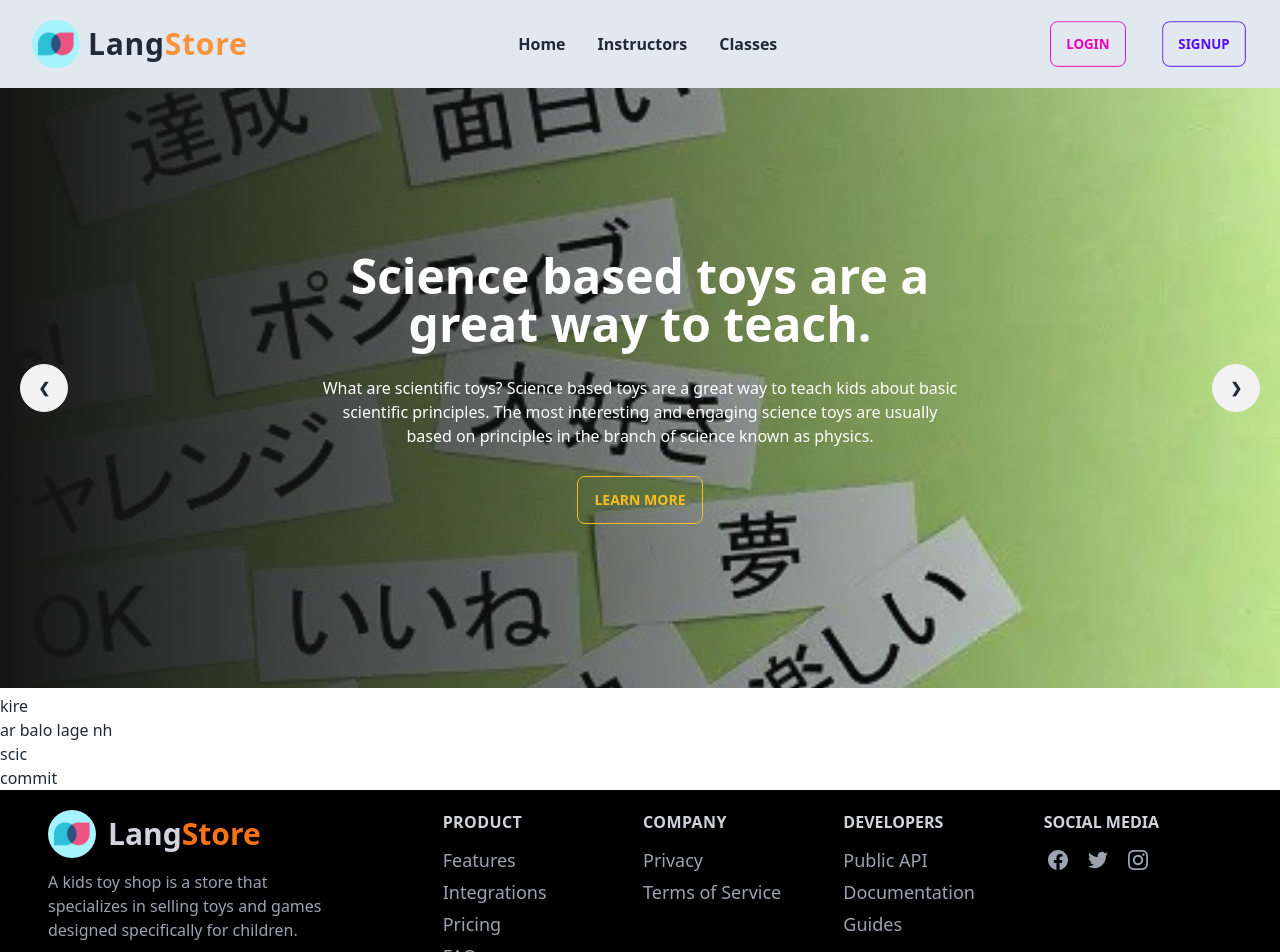
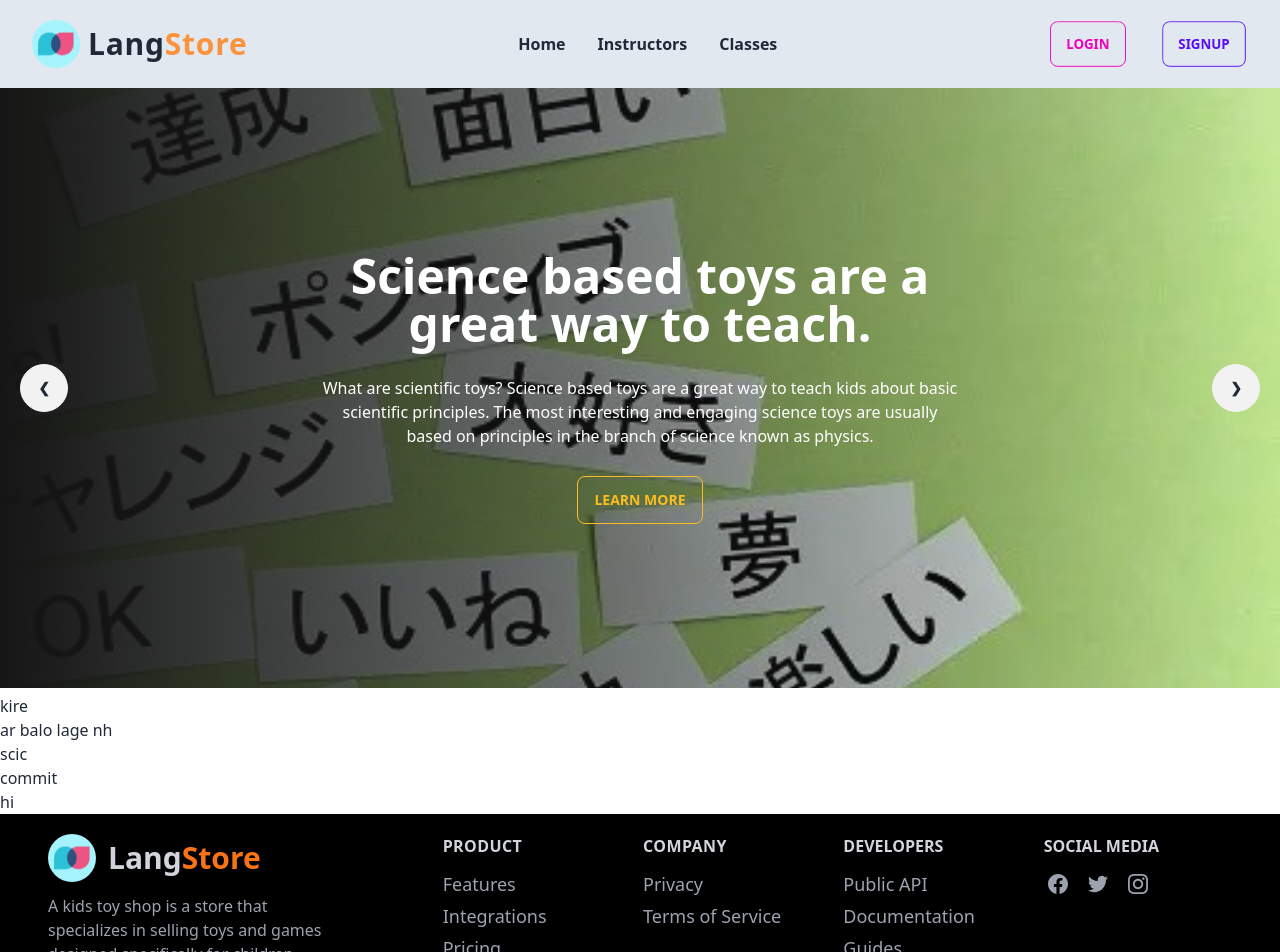
Before and after one commit to Salauddin98/SportsHub-Client-Site, a React (Vite) app: page / in a window 1280 px wide. Shown: the top 952 px of the page. Built offline with nearby package versions, Linux system fonts and the light colour scheme; no server answers.

Commit message:
added some features

```diff
--- a/src/page/Home/Home/Home.jsx
+++ b/src/page/Home/Home/Home.jsx
@@ -8,6 +8,7 @@ const Home = () => {
       <p>ar balo lage nh</p>
       <p>scic</p>
       <p>commit</p>
+      <p>hi</p>
     </div>
   );
 };
```
